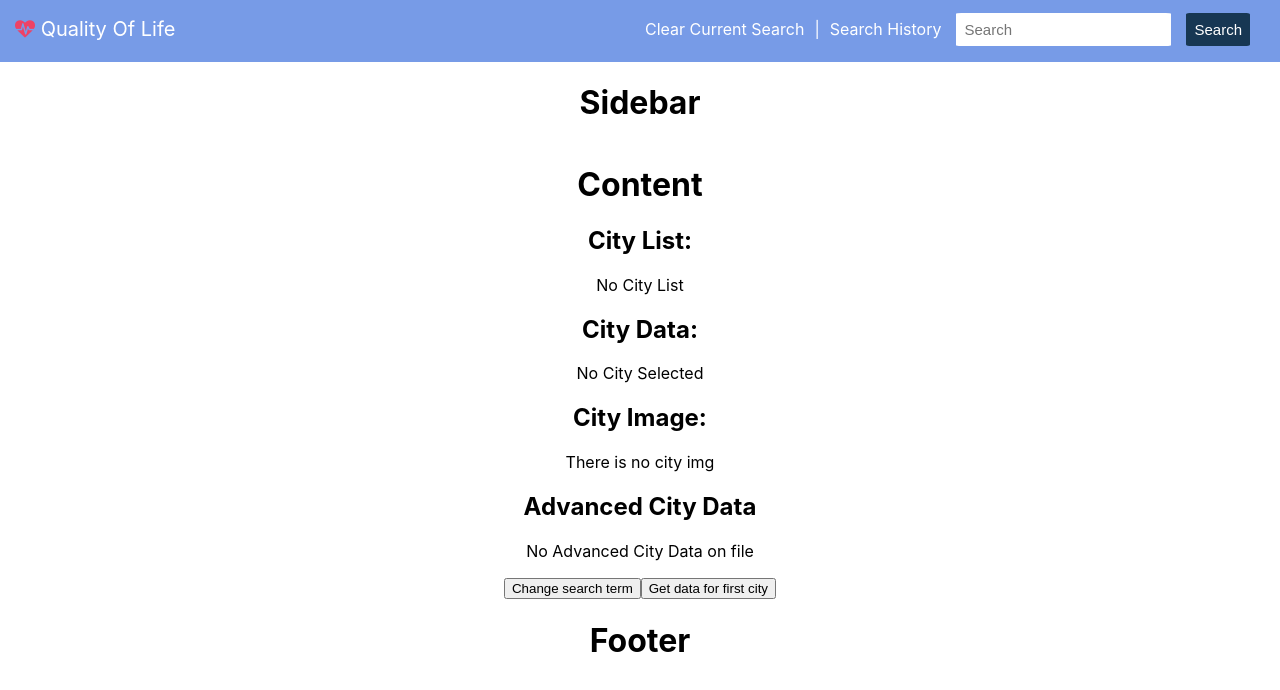
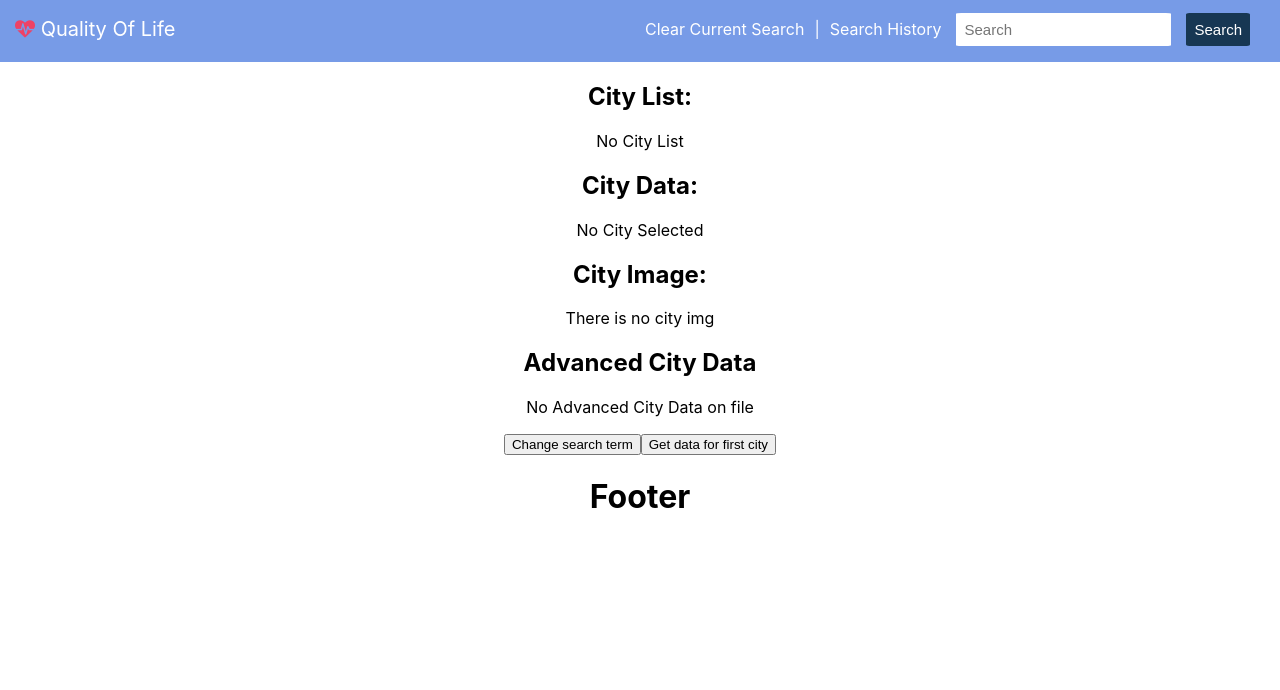
Before and after one commit to codyuhi/quality-of-life, a React (Create React App) app in the folder react-app/: page / in a window 1280 px wide. Shown: the top 690 px of the page. Built offline with nearby package versions, Linux system fonts and the light colour scheme.

Commit message:
Start work on sidebar component

```diff
--- a/react-app/src/App.css
+++ b/react-app/src/App.css
@@ -224,6 +224,13 @@
 
 .Sidebar-Container {
     margin-top: 62px;
+    height: 100%;
+    width: 0;
+    position: fixed;
+    z-index: 2;
+    background-color: var(--neutral);
+    overflow-x: hidden;
+    transition: all 0.5s ease-in-out;
 }
 
 @media only screen and (min-width: 780px) {
--- a/react-app/src/App.js
+++ b/react-app/src/App.js
@@ -8,6 +8,7 @@ import Footer from 'components/Footer';
 
 function App() {
     const [searchTerm, setSearchTerm] = useState('')
+    const [searchHistory, setSearchHistory] = useState([])
     const [cityList, setCityList] = useState(null)
     const [activeCity, setActiveCity] = useState(null)
     const [advancedCityData, setAdvancedCityData] = useState(null)
@@ -24,6 +25,7 @@ function App() {
                 if (data.count < 1) {
                     throw Error(`No cities found with the name "${searchTerm}"`)
                 }
+                setSearchHistory([...searchHistory, data]);
                 setCityList(data);
             })
             .catch((err) => {
@@ -85,7 +87,9 @@ function App() {
                 searchTerm={searchTerm}
                 search={search}
             />
-            <Sidebar />
+            <Sidebar
+                searchHistory={searchHistory}
+            />
             <Content
                 updateSearchTerm={setSearchTerm}
                 searchTerm={searchTerm}
--- a/react-app/src/components/Sidebar.js
+++ b/react-app/src/components/Sidebar.js
@@ -2,11 +2,21 @@ import React from 'react';
 import 'App.css';
 
 export default class Sidebar extends React.Component {
+    clearHistory = () => {
+
+    }
     render() {
+        const searchHistory = (
+            this.props.searchHistory.length > 0 ?
+                <p>{JSON.stringify(this.props.searchHistory)}</p> :
+                <p>Nothing here</p>
+        );
         return (
             <div className="Sidebar-Container">
                 <div className="Sidebar">
-                    <h1>Sidebar</h1>
+                    <h3>Search History:</h3>
+                    <button className="Sidebar-Clear-Button" onClick={this.clearHistory}></button>
+                    {searchHistory}
                 </div>
             </div>
         )
```
